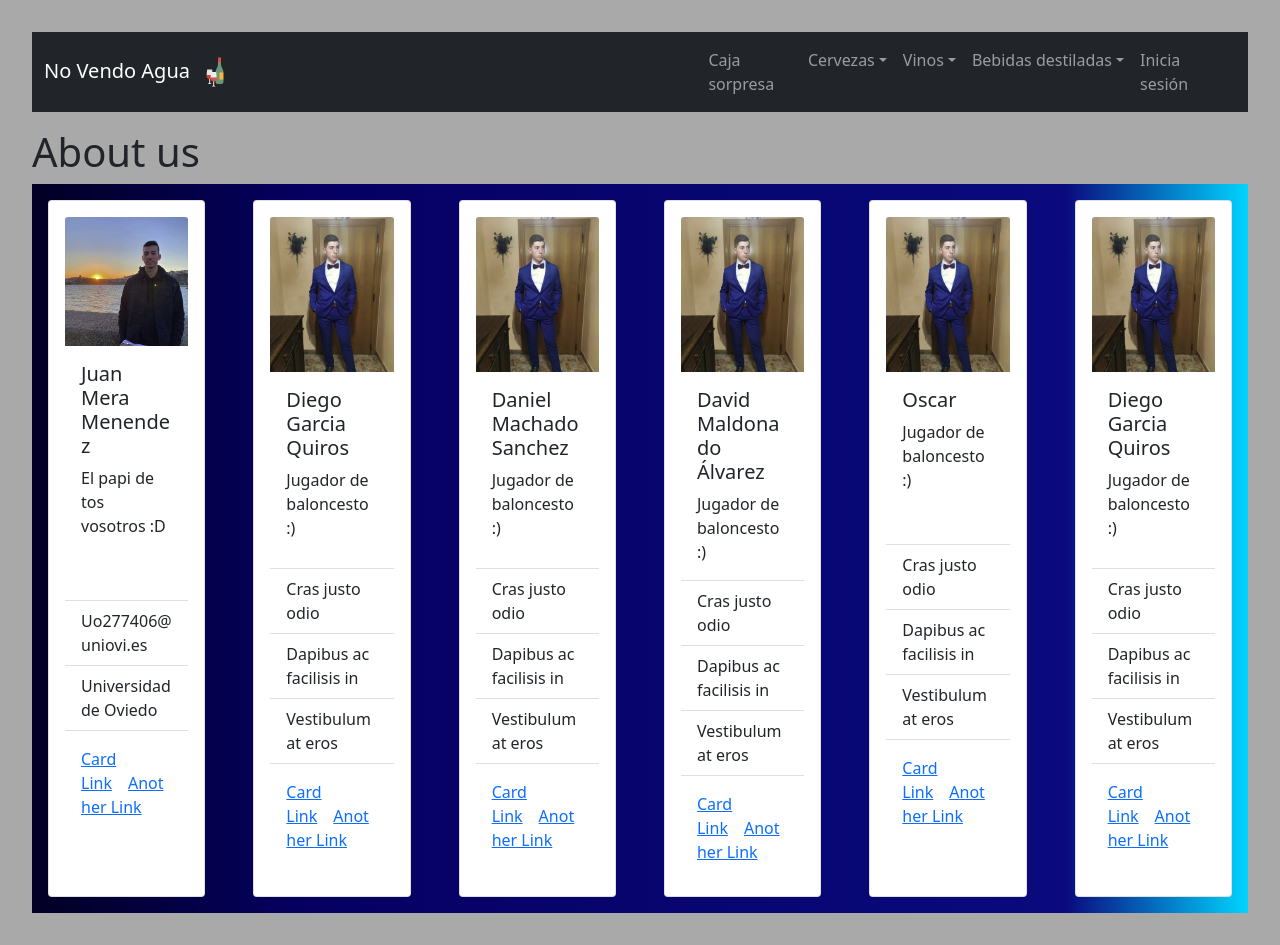
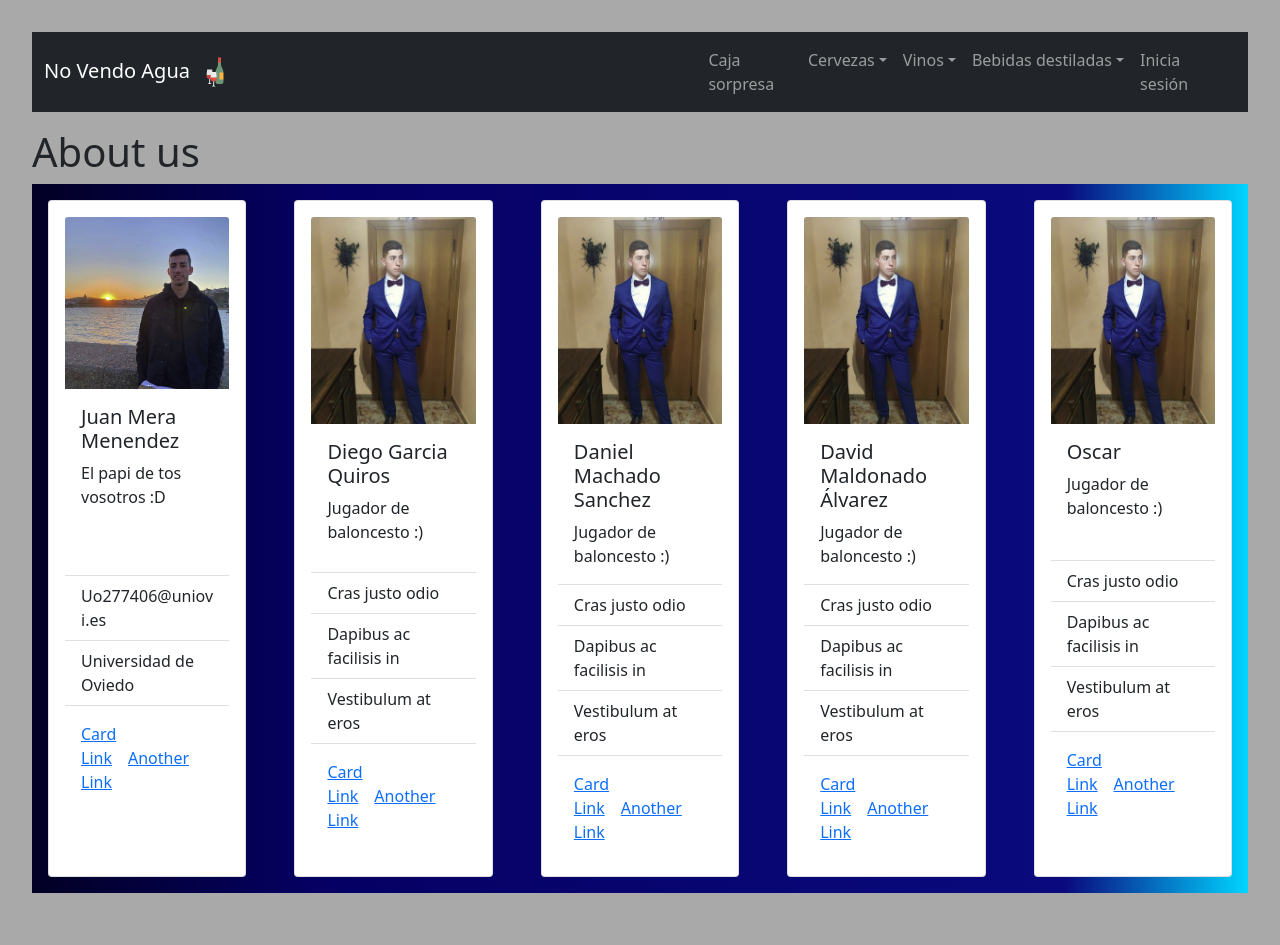
Before and after one commit to Arquisoft/dede_es6a, a React (Create React App) app in the folder webapp/: page /aboutus in a window 1280 px wide. Built offline with nearby package versions, Linux system fonts and the light colour scheme.

Commit message:
fix vista aboutus

```diff
--- a/webapp/src/components/aboutUs/AboutUs.tsx
+++ b/webapp/src/components/aboutUs/AboutUs.tsx
@@ -100,24 +100,6 @@ export default function(){
                         <Card.Link href="#">Another Link</Card.Link>
                     </Card.Body>
                 </Card>
-                <Card id='participante' style={{ width: '18rem' }}>
-                    <Card.Img variant="top" src="../diego.png" />
-                    <Card.Body>
-                        <Card.Title>Diego Garcia Quiros</Card.Title>
-                        <Card.Text>
-                            Jugador de baloncesto :)
-                        </Card.Text>
-                    </Card.Body>
-                    <ListGroup className="list-group-flush">
-                        <ListGroupItem>Cras justo odio</ListGroupItem>
-                        <ListGroupItem>Dapibus ac facilisis in</ListGroupItem>
-                        <ListGroupItem>Vestibulum at eros</ListGroupItem>
-                    </ListGroup>
-                    <Card.Body>
-                        <Card.Link href="#">Card Link</Card.Link>
-                        <Card.Link href="#">Another Link</Card.Link>
-                    </Card.Body>
-                </Card>
             </div>
 
       </>
```
